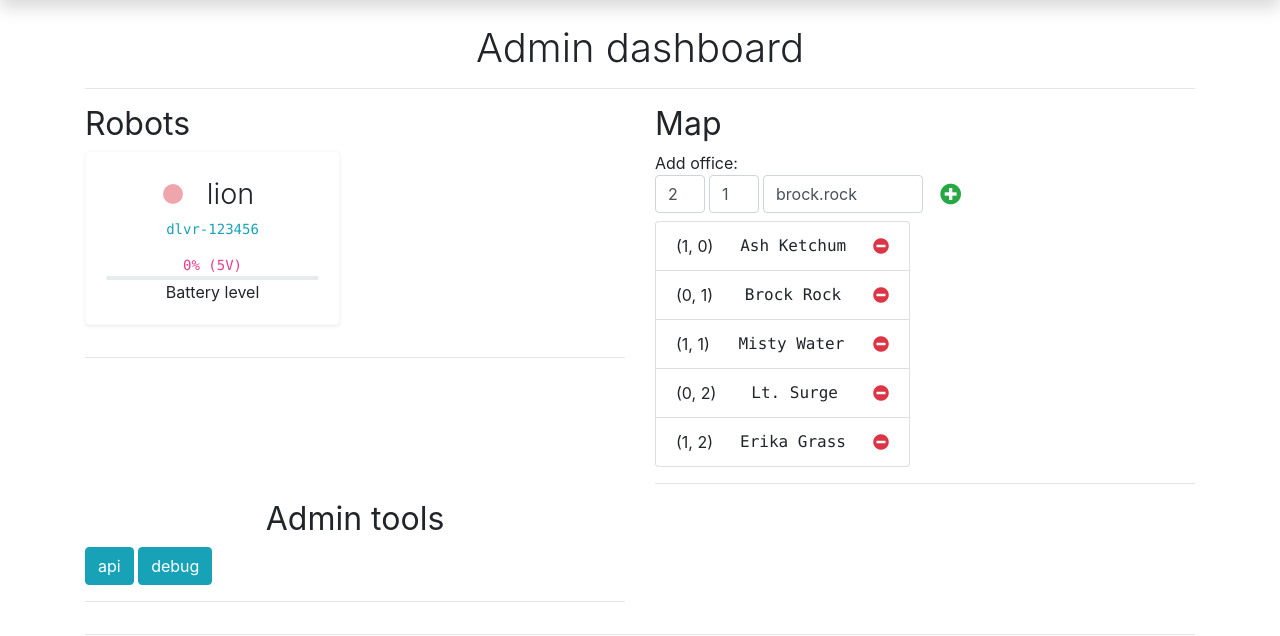
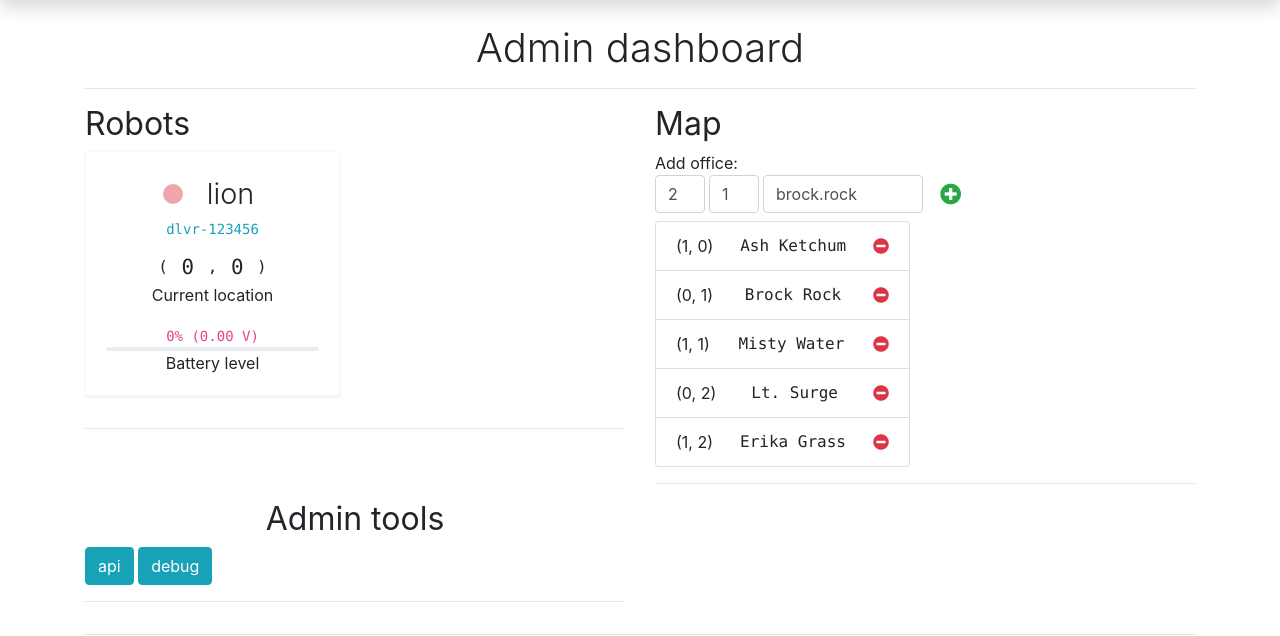
Before and after one commit to JMaio/deliver.ai, a Flask app: page /admin/ in a window 1280 px wide. Shown: the part 56-692 px from the top of the page. Run offline with Flask 2, Linux system fonts and the light colour scheme; some libraries are stand-ins or nearby versions.

Commit message:
make admin bot cards update on the fly

```diff
--- a/flask_app/app.py
+++ b/flask_app/app.py
@@ -1,4 +1,5 @@
 import datetime
+import json
 
 from flask import Flask, render_template, request, url_for, \
     render_template_string, abort
@@ -343,6 +344,16 @@ def create_app():
                 return bot.to_json()
             else:
                 return "error"
+        elif args == 'tcp_server':
+            return json.dumps({
+                'connected': tcp_server.server.isConnected(),
+                'serverIP': tcp_server.server.getIPAddress(),
+                'clientIP': tcp_server.client_ip,
+            })
+        elif args == 'log_get':
+            pass
+        elif args == 'log_post':
+            pass
         else:
             return "Invalid api call (GET)."
 
@@ -411,10 +422,10 @@ def create_app():
                 office_map.add_office(new_person)
                 tcp_server.send_encoded_message(['UPDATEMAP'])
             except KeyError:
-                return "error - already in map"
+                return "Error - user or office already present on the map."
             except ValueError:
-                return "cannot add (0, 0) !"
-            return f'add office - {new_person}'
+                return "Cannot add office at (0, 0)!"
+            return ''
         else:
             return "Invalid api call (POST)"
 
--- a/flask_app/deliverai_utils.py
+++ b/flask_app/deliverai_utils.py
@@ -140,7 +140,8 @@ class Bot:
             'y_loc': 0,
             'bearing': 0,
             'state': 'unknown',
-            'battery_volts': 5,
+            'battery_volts': 0.00,
+            'battery_percent': 0,
             'dest': (0, 0),
             'route': "none",
         }
@@ -155,15 +156,19 @@ class Bot:
     def __repr__(self):
         return str(self)
 
+    def battery(self):
+        # estimate battery % - between 5 and 7.5 Volt
+        return max(0,
+                   min(
+                       round(100 * (self.props['battery_volts'] - 5) /
+                             (7.5 - 5)),
+                       100)
+                   )
+
     def update_from_dict(self, props):
         for prop, val in props.items():
             self.props[prop] = val
-
-    def battery(self):
-        # estimate battery % - between 5 and 7.5 Volt
-        return max(0, min(
-            round(100 * (self.props['battery_volts'] - 5) / 2.5),
-            100))
+        self.props['battery_percent'] = self.battery()
 
     def to_json(self):
         return json.dumps(self.props)
@@ -186,6 +191,7 @@ class Map:
 
     def add_office(self, person):
         print(self.in_coordinates(person.coordinates))
+        print(self.in_map(person))
         if self.in_map(person) or self.in_coordinates(person.coordinates):
             raise KeyError
         if person.coordinates == (0, 0):
--- a/flask_app/static/css/style.css
+++ b/flask_app/static/css/style.css
@@ -30,11 +30,11 @@
     animation: blink 3s cubic-bezier(0, 0, 0.1, 1) 0s infinite;
 }
 
-.robot-status-light.connected {
+.robot-status-light[data-connected="true"] {
     background-color: #28a745;
 }
 
-.robot-status-light.disconnected {
+.robot-status-light[data-connected="false"] {
     background-color: #dc3545;
 }
 
--- a/flask_app/templates/admin.html
+++ b/flask_app/templates/admin.html
@@ -73,10 +73,44 @@
     {{ super() }}
     <script>
         $(document).ready(function () {
-            const admin_refresh = function () {
-                window.location.reload();
+            const botRefresh = () => {
+                $.ajax({
+                    url: '/api/botinfo',
+                    data: $.param({'name': 'lion'}),
+                    success: function (msg) {
+                        let m = JSON.parse(msg);
+                        let card = $('#bot-card-lion');
+
+                        card.find('span.bot-coords-x').text(m['x_loc']);
+                        card.find('span.bot-coords-y').text(m['y_loc']);
+
+                        // battery
+                        let volts = Number.parseFloat(m['battery_volts']).toFixed(2);
+                        card.find('span.battery-volts').text(volts);
+
+                        let percent = m['battery_percent'];
+                        card.find('span.battery-percent').text(percent);
+                        card.find('div.battery-indicator')
+                            .css({
+                                'width': `${percent}%`,
+                            })
+                            .prop({'aria-valuenow': percent});
+                    }
+                });
             };
-            // setTimeout(admin_refresh, 15 * 1000);
+            const piRefresh = () => {
+                $.ajax({
+                    url: '/api/tcp_server',
+                    success: function (msg) {
+                        let m = JSON.parse(msg);
+                        let card = $('#bot-card-lion');
+                        card.find('div.robot-status-light')
+                            .attr('data-connected', m['connected']);
+                    }
+                })
+            };
+            setInterval(botRefresh, 5 * 1000);
+            setInterval(piRefresh, 15 * 1000);
 
             $('form[name=add-office-form]').submit(function (e) {
                 e.preventDefault();
@@ -87,8 +121,12 @@
                     url: '/api/add_office',
                     data: $(this).serialize(),
                     success: function (msg) {
-                        {#alert(msg);#}
-                        window.location.reload()
+                        console.log(msg);
+                        if (msg) {
+                            alert(msg);
+                        } else {
+                            window.location.reload()
+                        }
                     }
                 });
             });
--- a/flask_app/templates/components/bot_card.html
+++ b/flask_app/templates/components/bot_card.html
@@ -1,20 +1,32 @@
-<div class="card border-light mb-3 shadow-hover text-decoration-none text-center">
+<div class="card border-light mb-3 shadow-hover text-decoration-none text-center"
+     id="bot-card-{{ bot.name }}">
     <div class="card-body">
         <div class="card-title">
             <div class="d-flex mx-auto justify-content-center">
                 <div class="mx-2 my-auto">
-                    <div class="robot-status-light {% if not tcp_server.server.isConnected() %}dis{% endif %}connected"></div>
+                    <div class="robot-status-light"
+                         data-connected="{{ tcp_server.server.isConnected() | lower }}"></div>
                 </div>
                 <p class="mb-0 mx-3 card-name text-ellipsis">{{ bot.name }}</p>
             </div>
             <code class="text-info">{{ bot.uid }}</code>
         </div>
         <div>
+            <p class="mb-0 text-monospace align-middle">(
+                <span class="bot-coords-x align-middle mx-1" style="font-size: 1.3rem">{{ bot.props.x_loc }}</span> ,
+                <span class="bot-coords-y align-middle mx-1" style="font-size: 1.3rem">{{ bot.props.y_loc }}</span>
+                )</p>
+            <p>Current location</p>
+        </div>
+        <div>
             {% with batt = bot.battery() %}
-                <code>{{ batt }}%
-                    ({{ bot.props['battery_volts'] | round(2) }}V)</code>
+                <code>
+                    <span class="battery-percent">{{ batt }}</span>% (<span
+                        class="battery-volts">{{ '%0.2f'| format(bot.props['battery_volts']) }}</span>
+                    V)
+                </code>
                 <div class="progress" style="height: 4px;">
-                    <div class="progress-bar"
+                    <div class="progress-bar battery-indicator"
                          role="progressbar"
                          style="width: {{ batt }}%;"
                          aria-valuenow="{{ batt }}"
```
